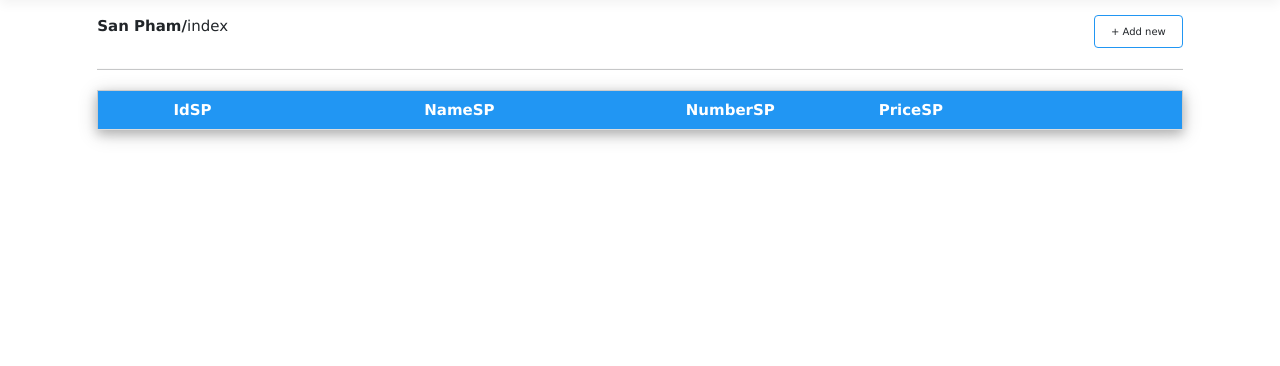
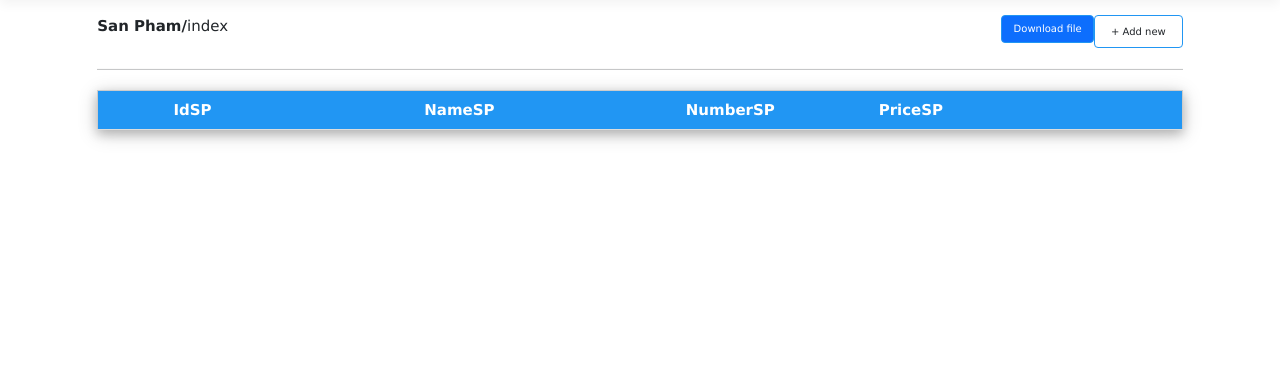
Before and after one commit to DaoTrongHieuk2/BaiTapLon, an ASP.NET Core app: page /SanPham in a window 1280 px wide. Shown: the part 54-420 px from the top of the page. Run offline with ASP.NET Core 8, Linux system fonts and the light colour scheme; lists and menus that the app fills with data are empty; style sheets or scripts are compiled from the project's sources.

Commit message:
download

```diff
--- a/MVC/Controllers/SanPhamController.cs
+++ b/MVC/Controllers/SanPhamController.cs
@@ -8,6 +8,7 @@ using Microsoft.EntityFrameworkCore;
 using MVC.Data;
 using MVC.Models;
 using MVC.Models.Process;
+using OfficeOpenXml;
 namespace MVC.Controllers
 {
     public class SanPhamController : Controller
@@ -203,5 +204,22 @@ namespace MVC.Controllers
                  }
            return View();
         }
+        public IActionResult Download()
+        {
+            var fileName = "SanPhamList.xlsx";
+            using (ExcelPackage excelPackage = new ExcelPackage())
+            {
+                ExcelWorksheet excelWorksheet = excelPackage.Workbook.Worksheets.Add("Sheet 1");
+                excelWorksheet.Cells["A1"].Value = "IdSP";
+                excelWorksheet.Cells["B1"].Value = "NameSP";
+                excelWorksheet.Cells["C1"].Value = "NumberSP";
+                excelWorksheet.Cells["D1"].Value = "PriceSP";
+                var psList = _context.SanPham.ToList();
+                excelWorksheet.Cells["A2"].LoadFromCollection(psList);
+                var stream = new MemoryStream(excelPackage.GetAsByteArray());
+                return File(stream, "application/vnd.openxmlformats-officedocument.spreadsheetml.sheet", fileName);
+            }
+        }
     }
+
 }
--- a/MVC/Views/SanPham/Index.cshtml
+++ b/MVC/Views/SanPham/Index.cshtml
@@ -10,6 +10,9 @@
         <b>San Pham/</b>index
         <a asp-action="Create" class="w3-btn w3-border w3-border-blue w3-round w3-right w3-tiny w3-horver-blue">+ Add
             new</a>
+          <a class="btn btn-primary w3-border w3-border-blue w3-round w3-right w3-tiny w3-horver-blue "
+            asp-action="Download">Download
+            file</a>
     </div>
     <hr />
     <table class="w3-table-all w3-card-4 w3-centered">
```
Also changed, not shown: 15 other files.
